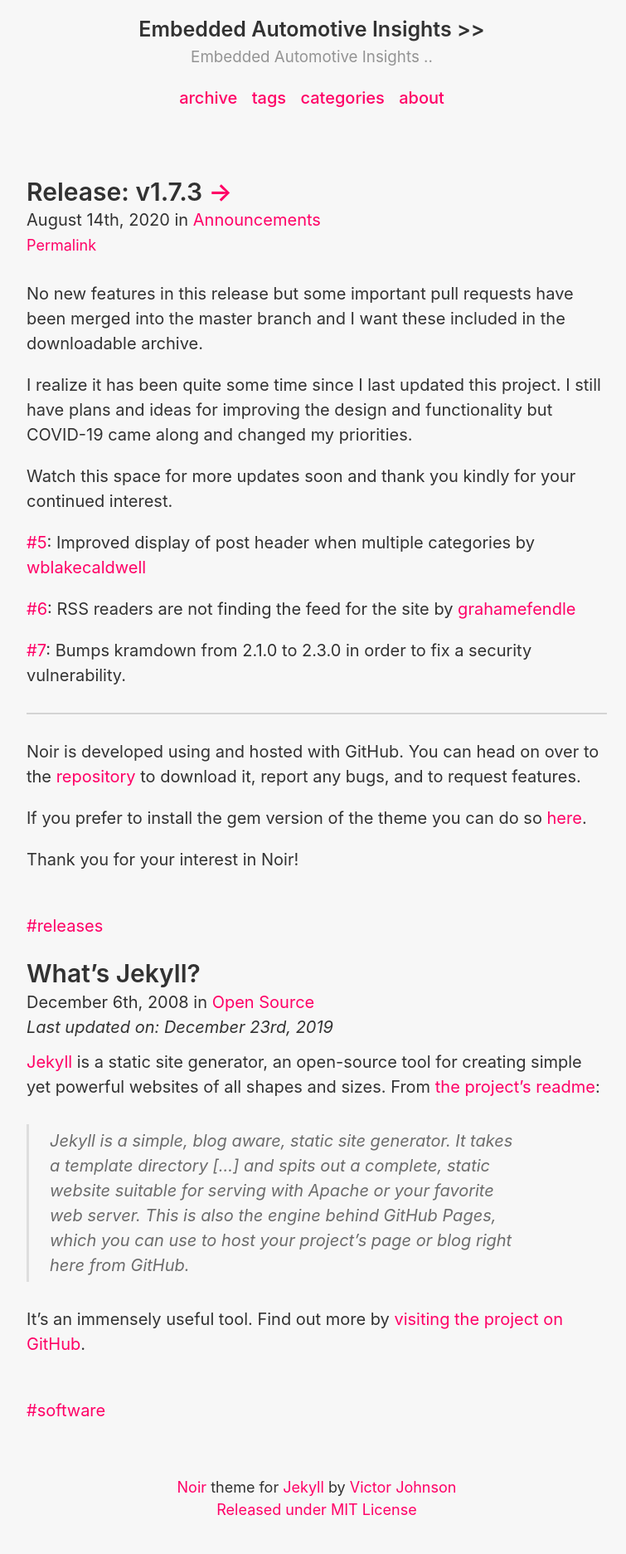
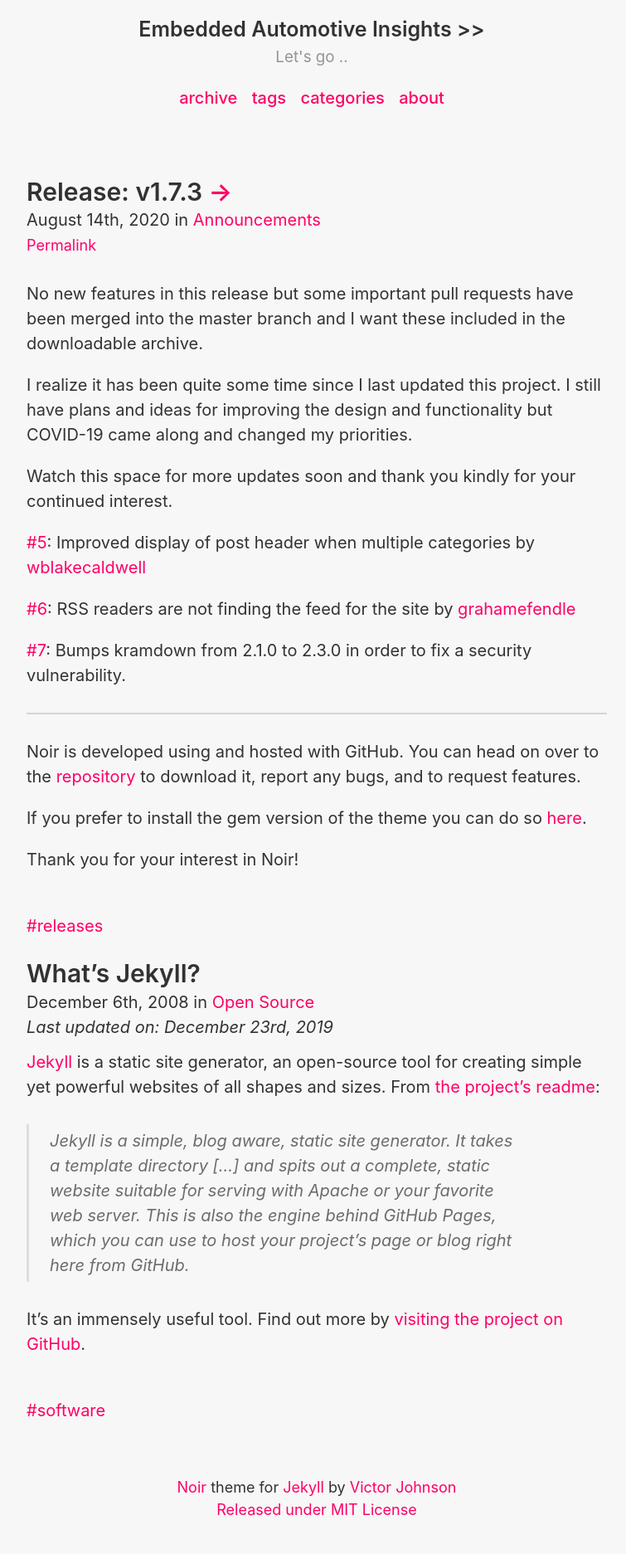
Before and after one commit to SangTDx/sangtdx.github, a Jekyll site: the page built from index.html, in a window 1280 px wide. Shown: the whole page at 83% size, without its empty margins (258-1013 px from the left). Built offline with Jekyll 4.4.1, drawn with Linux system fonts in a browser that asks for light colours; the list of posts is cut into pages by our own code.

Commit message:
[feature] edit _config.yml file

```diff
--- a/_config.yml
+++ b/_config.yml
@@ -4,7 +4,7 @@ description: >
   Explore the promise of embedded technology in the automotive industry
   through concise articles, sharp analysis, and the latest stories on the advancements
   happening in this field.
-tagline: "Embedded Automotive Insights .."
+tagline: "Let's go .."
 url: https://sangtdx.github.io
 paginate: 5
 baseurl: ""
```
